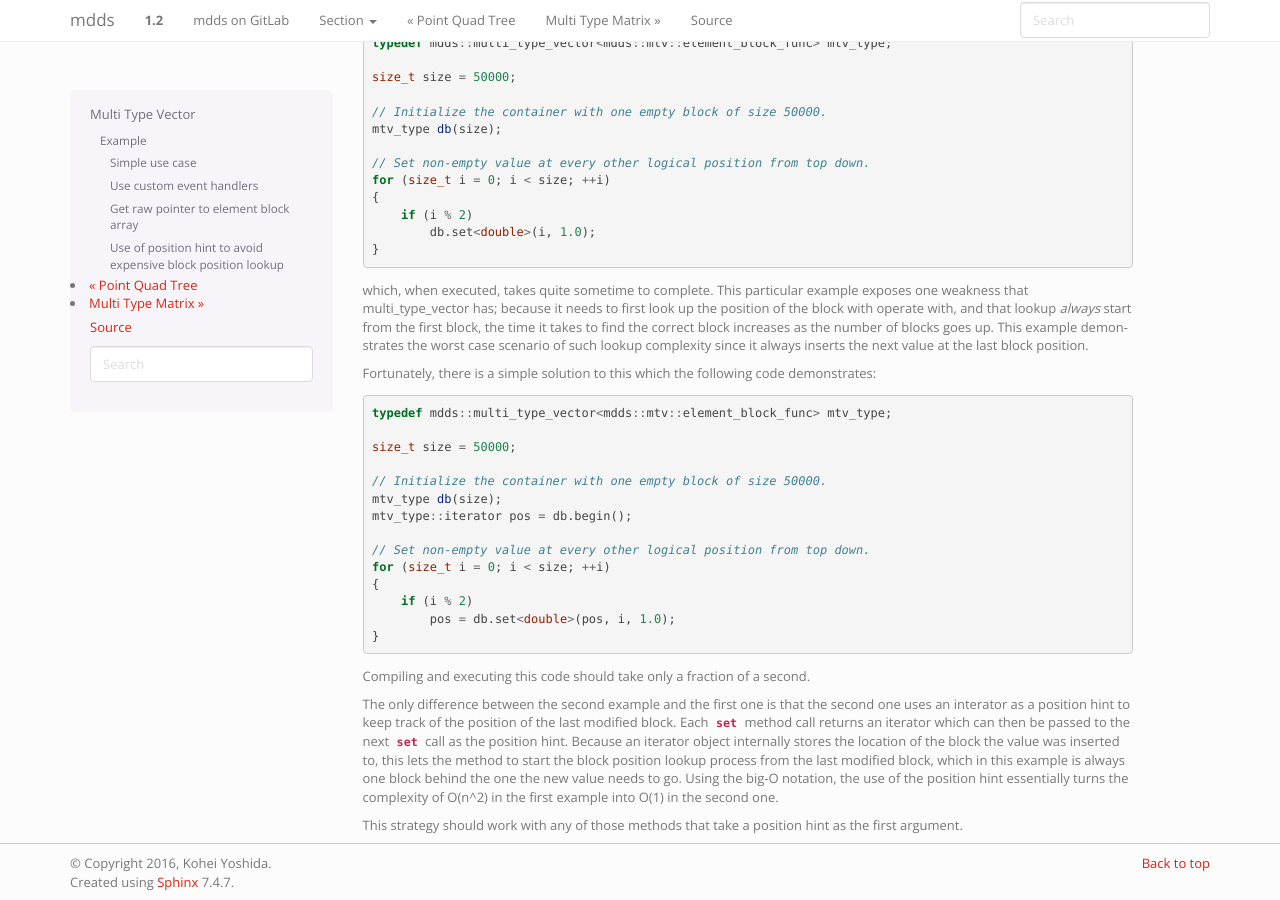
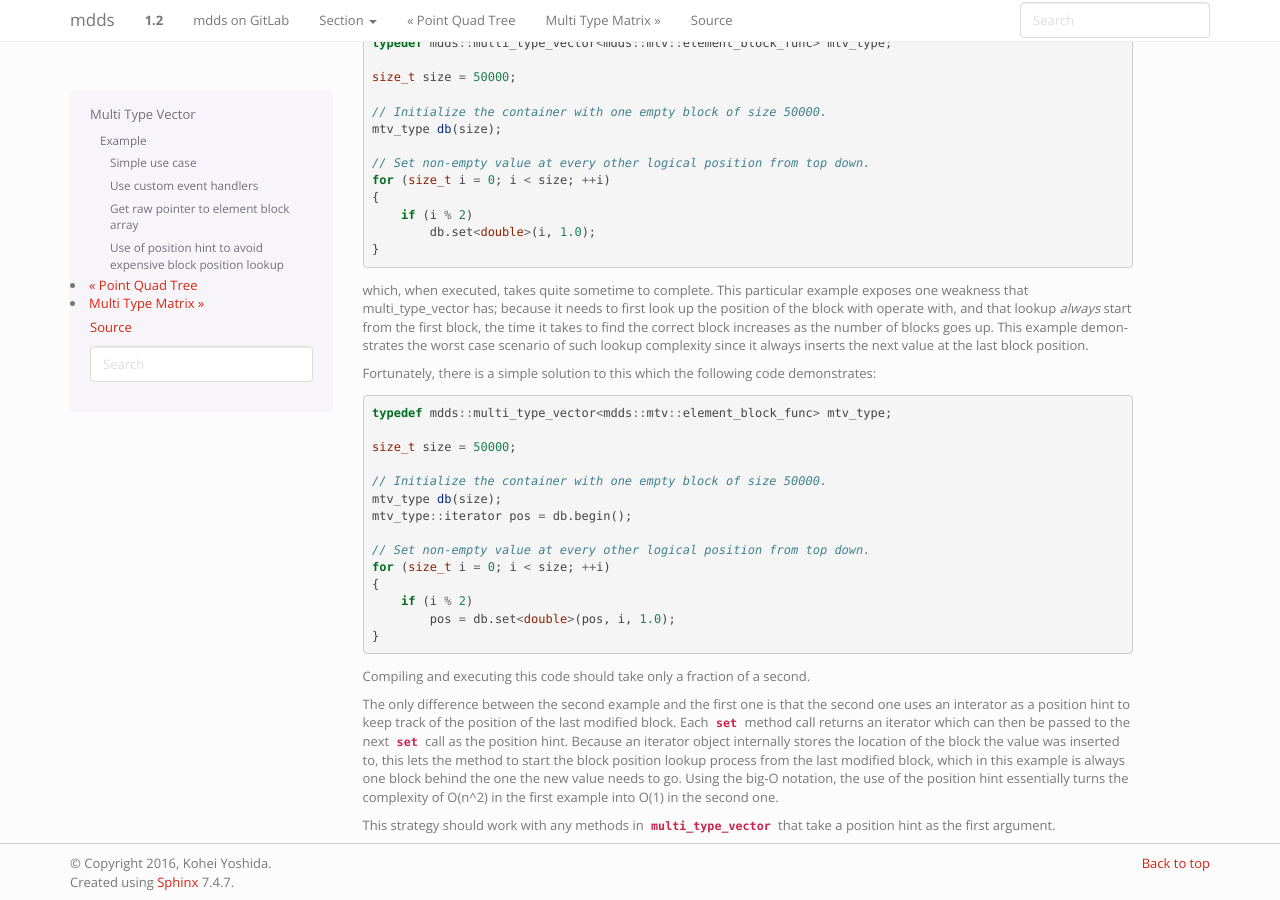
Before and after one commit to kohei-us/mdds, a Sphinx documentation site: the page built from doc/multi_type_vector.rst, in a window 1280 px wide and 900 px high, scrolled down 5189 px. Built offline with Sphinx 7.4.7, drawn with Linux system fonts in a browser that asks for light colours.

Commit message:
A little editing.

```diff
--- a/doc/multi_type_vector.rst
+++ b/doc/multi_type_vector.rst
@@ -365,5 +365,5 @@ block behind the one the new value needs to go.  Using the big-O notation, the
 use of the position hint essentially turns the complexity of O(n^2) in the
 first example into O(1) in the second one.
 
-This strategy should work with any of those methods that take a position hint
-as the first argument.
+This strategy should work with any methods in :cpp:class:`~mdds::multi_type_vector`
+that take a position hint as the first argument.
```
